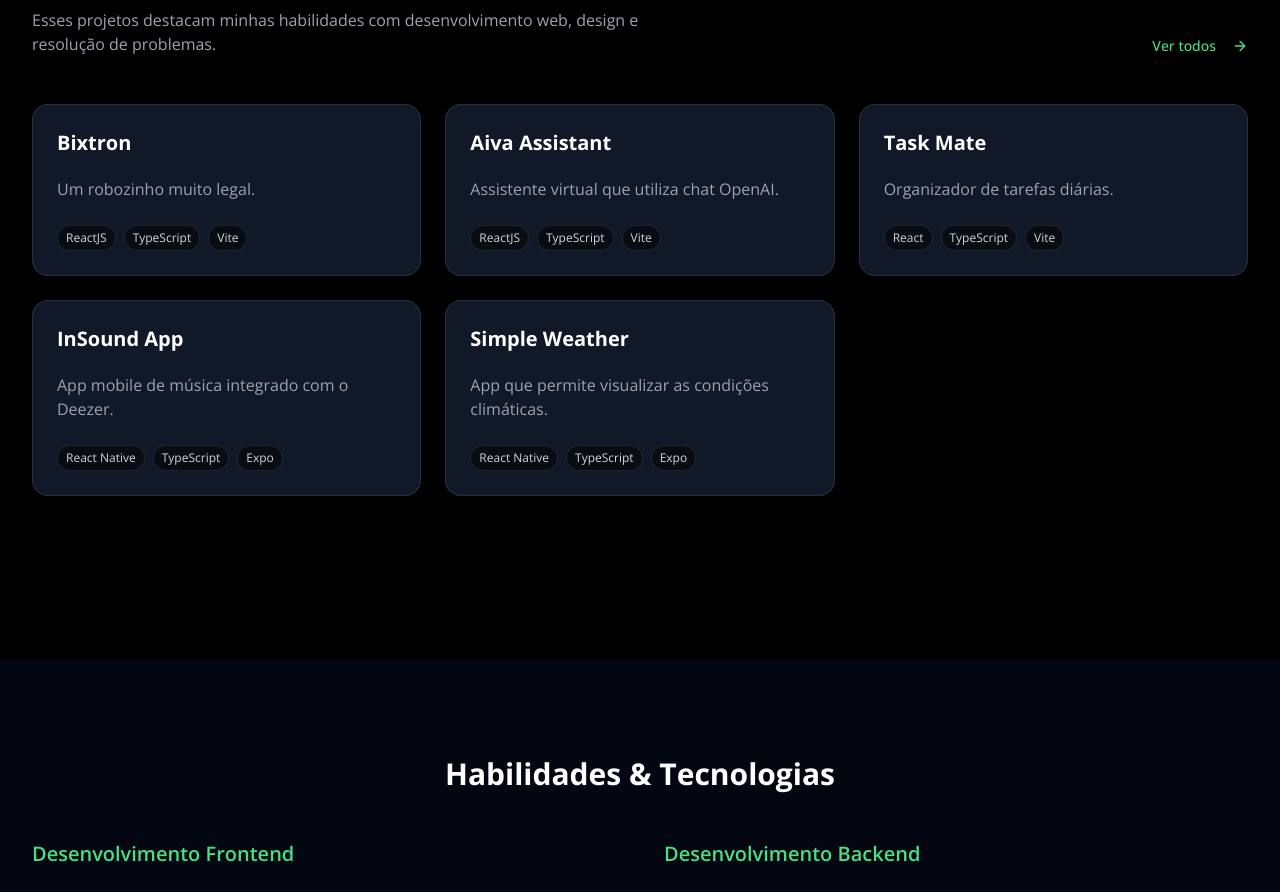
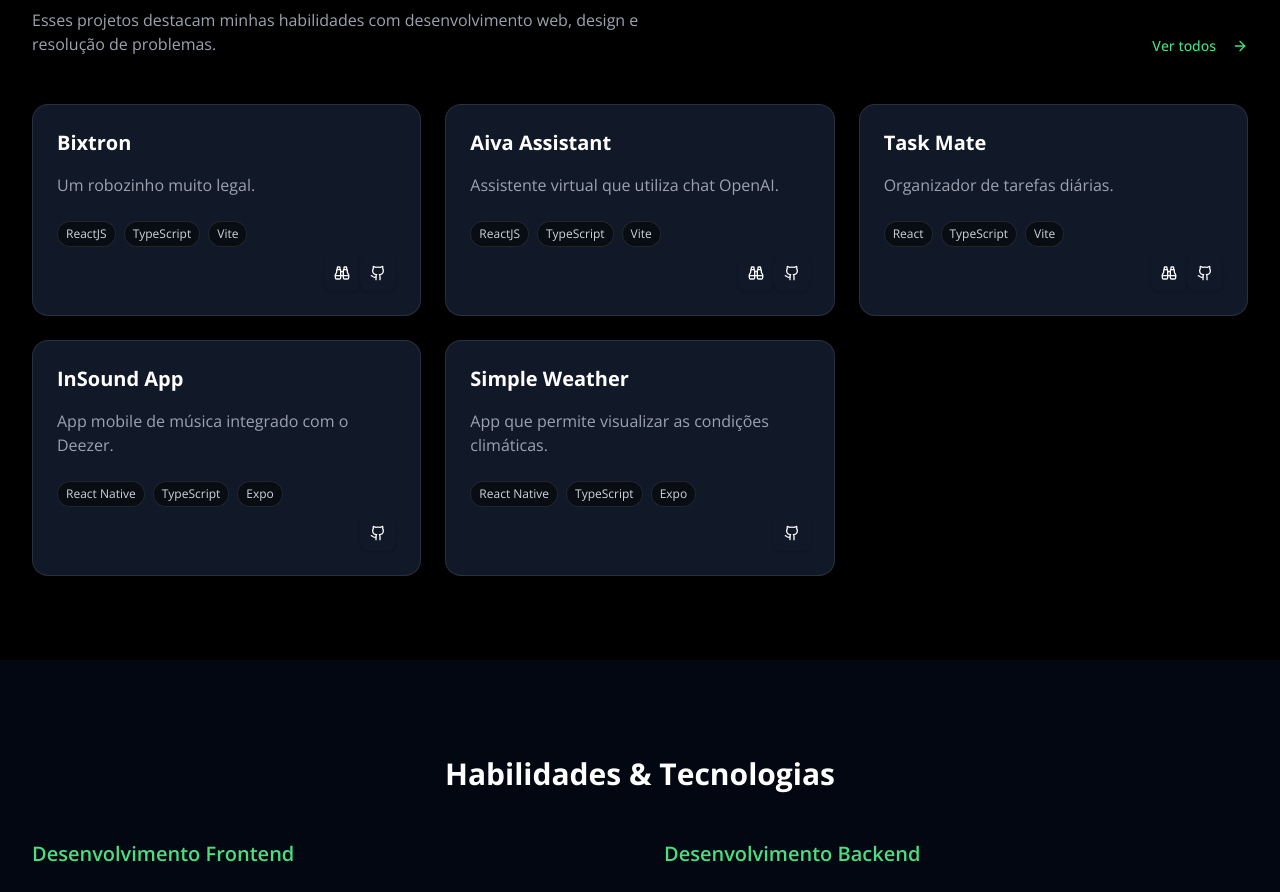
Before and after one commit to fabi0dev/portfolio-v2, a React (Vite) app: page / in a window 1280 px wide. Shown: the part 1740-2632 px from the top of the page. Built offline with nearby package versions, Linux system fonts and the light colour scheme.

Commit message:
projects fix

```diff
--- a/package.json
+++ b/package.json
@@ -4,6 +4,7 @@
   "version": "0.0.0",
   "type": "module",
   "scripts": {
+    "ts-check": "tsc --noEmit --pretty --project tsconfig.app.json",
     "dev": "vite",
     "build": "tsc -b && vite build",
     "lint": "eslint .",
--- a/src/modules/public/Home/components/HeroSection/index.tsx
+++ b/src/modules/public/Home/components/HeroSection/index.tsx
@@ -57,7 +57,7 @@ export default function HeroSection() {
         className="absolute  bottom-10 left-1/2"
       >
         <div className=" -translate-x-1/2 animate-bounce">
-          <a href="#about" className="text-gray-400 hover:text-white">
+          <a href="#about" className="text-gray-400 hover:text-green-500">
             <ArrowDown className="h-6 w-6" />
           </a>
         </div>
--- a/src/modules/public/Home/components/ProjectsSection/components/ProjectCard/index.tsx
+++ b/src/modules/public/Home/components/ProjectsSection/components/ProjectCard/index.tsx
@@ -1,4 +1,6 @@
-import { ArrowUpRight } from "lucide-react";
+import { Button } from "@/components/ui/button";
+import { cn } from "@/lib/utils";
+import { Binoculars, Github } from "lucide-react";
 import { Link } from "react-router-dom";
 
 interface ProjectCardProps {
@@ -16,11 +18,15 @@ export default function ProjectCard({
   title,
   description,
   tags,
-  image,
   link,
 }: ProjectCardProps) {
   return (
-    <div className="group relative bg-gray-900 rounded-2xl overflow-hidden border border-white/10 transition-all duration-300 hover:border-green-400/50 hover:shadow-lg hover:shadow-green-400/10">
+    <div
+      className={cn(
+        "group relative bg-gray-900 rounded-2xl overflow-hidden border border-white/10 transition-all",
+        " duration-300 hover:border-green-400/50 hover:shadow-lg hover:shadow-green-400/10"
+      )}
+    >
       {/*  <div className="aspect-video overflow-hidden">
         <img
           src={image || "/placeholder.svg"}
@@ -29,26 +35,40 @@ export default function ProjectCard({
         />
       </div> */}
       <div className="p-6">
-        <div className="flex justify-between items-start mb-4">
-          <h3 className="text-xl font-bold">{title}</h3>
-          <Link
-            to={link}
-            className="p-2 rounded-full bg-black/20 text-green-400 opacity-0 group-hover:opacity-100 transition-opacity"
-          >
-            <ArrowUpRight className="h-4 w-4" />
-          </Link>
+        <div className="flex items-start mb-4">
+          <h3 className="text-xl font-bold group-hover:text-green-500 ">
+            {title}
+          </h3>
         </div>
         <p className="text-gray-400 mb-6">{description}</p>
         <div className="flex flex-wrap gap-2">
           {tags.map((tag, index) => (
             <span
               key={index}
-              className="text-xs px-2 py-1 rounded-full bg-black/50 border border-white/10 text-gray-300"
+              className="text-xs px-2 py-1 rounded-full bg-black/50 border border-white/10 text-gray-300 group-hover:border-green-800 transition-all"
             >
               {tag}
             </span>
           ))}
         </div>
+
+        <div className="mt-2 flex justify-end">
+          {link.deploy && (
+            <Link to={link.deploy} target="_blank">
+              <Button size={"icon"} className="hover:bg-black/50 rounded-lg">
+                <Binoculars className="group-hover:text-green-500 " />
+              </Button>
+            </Link>
+          )}
+
+          {link.github && (
+            <Link to={link.github} target="_blank">
+              <Button size={"icon"} className="hover:bg-black/50 rounded-lg">
+                <Github className="group-hover:text-green-500" />
+              </Button>
+            </Link>
+          )}
+        </div>
       </div>
     </div>
   );
```
